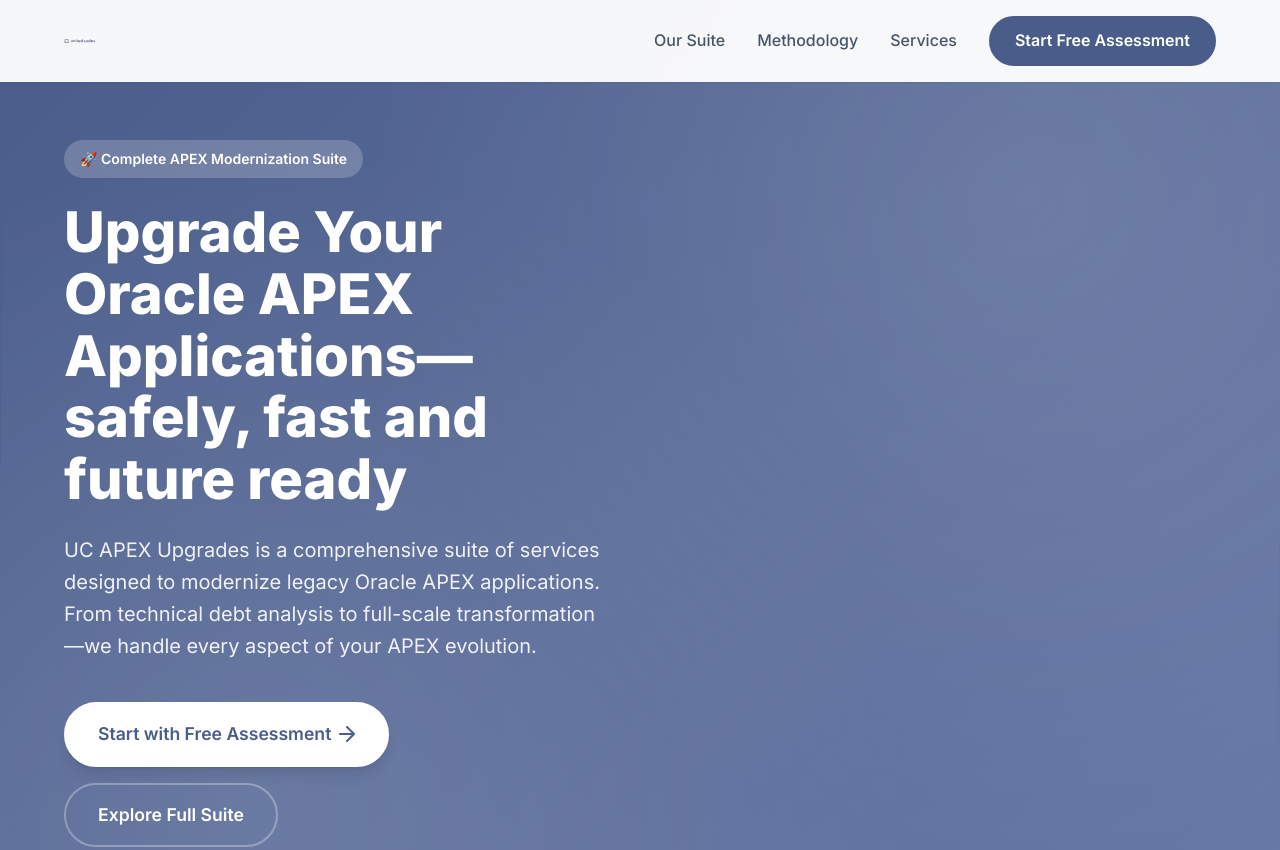
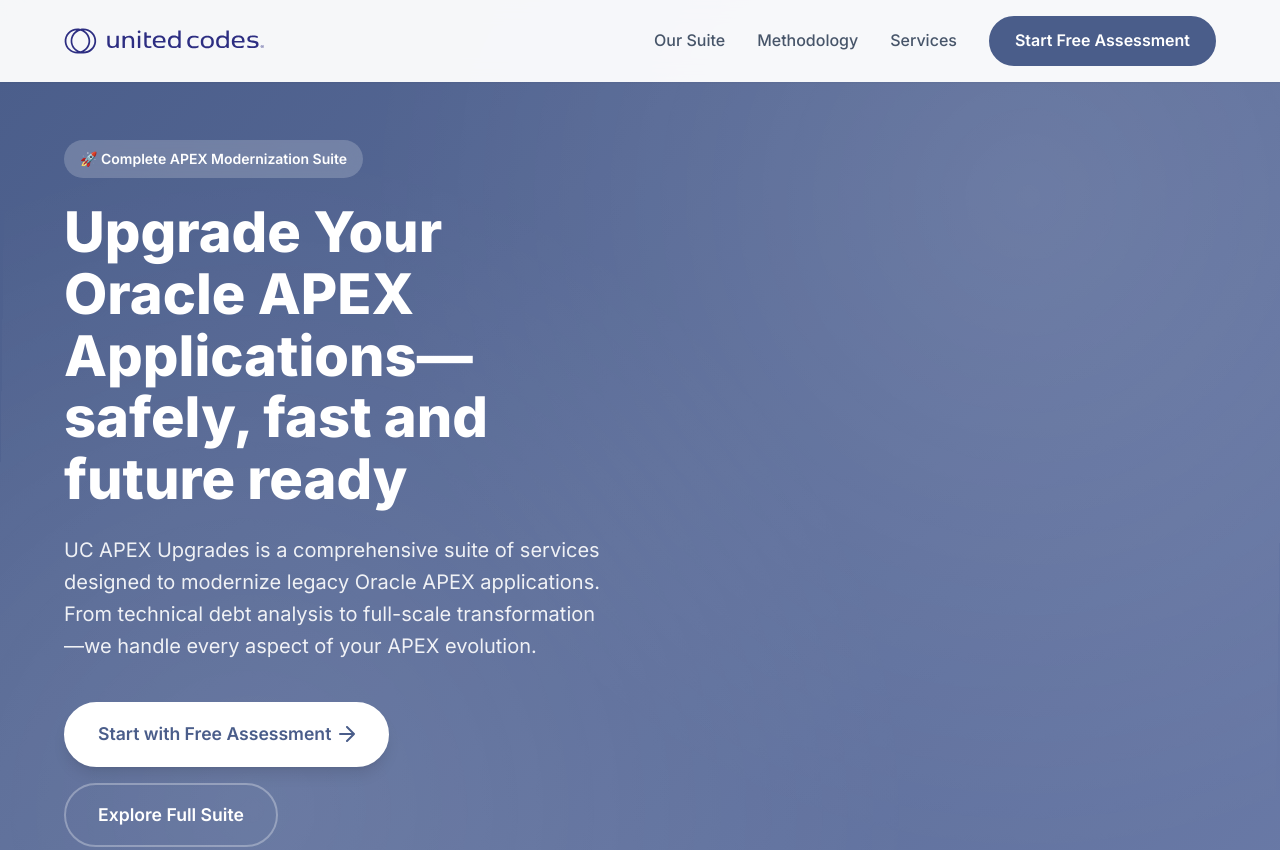
Before and after one commit to goflygirl/uc_apex_upgrades_landing, a plain HTML site: page index.html in a window 1280 px wide. Shown: the top 850 px of the page. Drawn offline with Linux system fonts and the light colour scheme.

Commit message:
Stle changes to the hero section and logo

```diff
--- a/styles/main.css
+++ b/styles/main.css
@@ -91,7 +91,7 @@ body {
 }
 
 .logo-img {
-    width: 32px;
+    width: 200px;
     height: 32px;
 }
 
```
